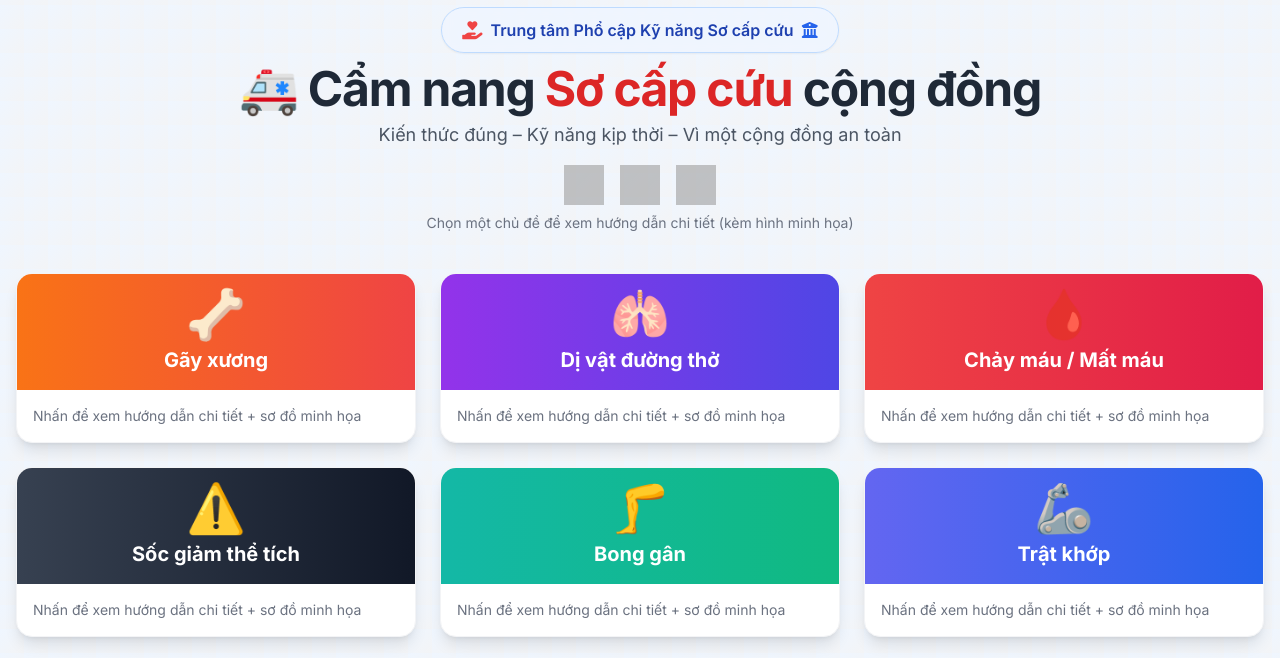
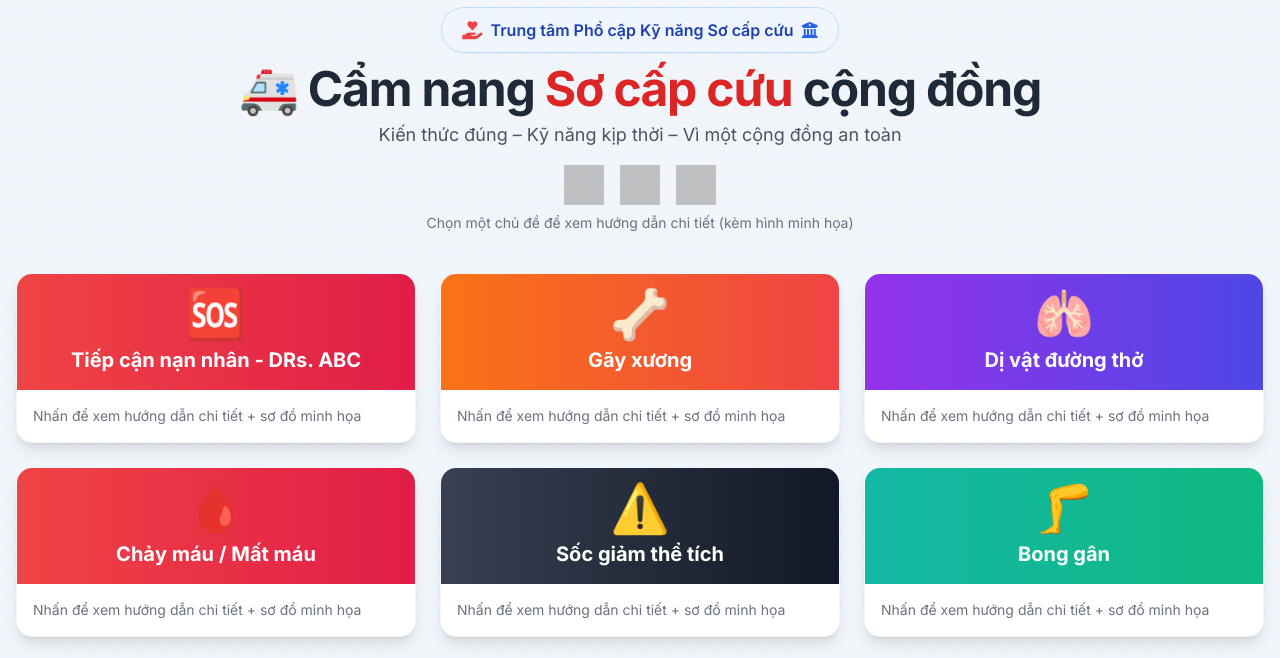
Before and after one commit to thanhpham24680-hub/App-S-c-u-EFASC, a website: page index.html in a window 1280 px wide. Shown: the part 139-797 px from the top of the page. Drawn offline with nearby package versions, Linux system fonts and the light colour scheme; grey boxes are pictures that could not be loaded.

Commit message:
cập nhật

```diff
--- a/index.html
+++ b/index.html
@@ -20,29 +20,22 @@
 <body class="bg-gradient-to-br from-blue-50 to-gray-100 bg-pattern">
 
 <div id="root" class="max-w-7xl mx-auto px-4 py-6">
-    <!-- Header với logo và thông tin - căn chỉnh đẹp, đồng bộ màu (theo đúng code bạn đã cung cấp) -->
+    <!-- Header với logo và thông tin - căn chỉnh đẹp, đồng bộ màu -->
     <div class="text-center mb-10">
-        <!-- Logo Trung tâm - kích thước vừa phải, bo tròn, bóng nhẹ, màu phù hợp -->
         <div class="flex justify-center mb-4">
             <div class="bg-white/80 backdrop-blur-sm rounded-2xl p-3 shadow-md inline-block border border-blue-100">
                 <img src="images/logo-trung-tam.jpg" alt="Trung tâm Sơ cấp cứu ĐHYD TP.HCM" class="h-20 w-auto object-contain">
             </div>
         </div>
-
-        <!-- Dòng chữ Trung tâm (đồng bộ màu xanh chủ đạo) -->
         <div class="inline-flex items-center gap-2 bg-blue-50/80 backdrop-blur-sm rounded-full px-5 py-2 shadow-sm mb-3 border border-blue-200">
             <i class="fas fa-hand-holding-heart text-red-500 text-lg"></i>
             <span class="text-blue-800 font-semibold">Trung tâm Phổ cập Kỹ năng Sơ cấp cứu</span>
             <i class="fas fa-university text-blue-600"></i>
         </div>
-
-        <!-- Tiêu đề chính -->
         <h1 class="text-4xl md:text-5xl font-extrabold text-gray-800 tracking-tight">
             🚑 Cẩm nang <span class="text-red-600">Sơ cấp cứu</span> cộng đồng
         </h1>
         <p class="text-gray-600 text-lg mt-2 max-w-2xl mx-auto">Kiến thức đúng – Kỹ năng kịp thời – Vì một cộng đồng an toàn</p>
-
-        <!-- Ảnh minh họa banner nhỏ -->
         <div class="mt-4 flex justify-center gap-4 flex-wrap">
             <img src="https://cdn-icons-png.flaticon.com/512/2942/2942807.png" class="w-10 h-10 opacity-60" alt="first aid">
             <img src="https://cdn-icons-png.flaticon.com/512/3080/3080598.png" class="w-10 h-10 opacity-60" alt="bone">
@@ -51,64 +44,78 @@
         <p class="text-gray-500 text-sm mt-2">Chọn một chủ đề để xem hướng dẫn chi tiết (kèm hình minh họa)</p>
     </div>
 
-    <!-- Danh sách bài học (grid) -->
+    <!-- Danh sách bài học grid -->
     <div id="lessons-grid" class="grid grid-cols-1 sm:grid-cols-2 lg:grid-cols-3 gap-6"></div>
 
     <!-- Chi tiết bài học (ẩn ban đầu) -->
     <div id="detail-view" class="hidden bg-white rounded-2xl shadow-xl overflow-hidden mt-6"></div>
 
-    <!-- Footer với tác giả và cảnh báo 115 nổi bật -->
+    <!-- Footer nổi bật với số 115 -->
     <footer class="mt-12 text-center border-t border-gray-200 pt-6">
         <div class="bg-white/60 backdrop-blur-sm rounded-2xl p-4 max-w-2xl mx-auto shadow-sm">
             <p class="text-gray-500 text-sm">© 2023 – Demo 2026 | Biên soạn bởi</p>
             <p class="text-2xl md:text-3xl font-extrabold text-transparent bg-clip-text bg-gradient-to-r from-red-600 to-blue-600">Phạm Duy Thanh</p>
             <p class="font-medium text-gray-700">Thành viên Trung tâm Phổ cập Kỹ năng Sơ cấp cứu – ĐHYD TP.HCM</p>
-
-            <!-- Dòng cảnh báo khẩn cấp được làm nổi bật -->
             <div class="mt-4 p-3 bg-red-50 border-l-4 border-red-600 rounded-lg shadow-sm">
                 <p class="text-red-700 font-bold text-lg flex items-center justify-center gap-2">
                     <i class="fas fa-phone-alt text-red-600 text-xl"></i>
                     🚨 Trong trường hợp khẩn cấp, hãy gọi <span class="text-2xl bg-red-600 text-white px-3 py-1 rounded-full mx-1">115</span> ngay lập tức.
                 </p>
             </div>
-
-            <p class="text-xs text-gray-400 mt-3">Tài liệu tham khảo: AHA 2020-2025, Bộ Y tế Việt Nam, Tổ chức Y tế Thế giới (WHO).</p>
+            <p class="text-xs text-gray-400 mt-3">Tài liệu tham khảo: AHA 2020-2025, Bộ Y tế Việt Nam, WHO.</p>
         </div>
     </footer>
 </div>
 
 <script>
     // --------------------------------------------------------------
-    // DỮ LIỆU 21 BÀI HỌC CHI TIẾT, CẬP NHẬT Y VĂN, NHIỀU HÌNH MINH HỌA (giữ nguyên nội dung đã được viết)
+    // DANH SÁCH BÀI HỌC (22 chủ đề, trong đó chủ đề đầu tiên là DRs. ABC)
     // --------------------------------------------------------------
     const lessons = [
+        // === CHỦ ĐỀ 1: TIẾP CẬN NẠN NHÂN - QUY TRÌNH DRs. ABC ===
+        {
+            id: "drs-abc",
+            title: "Tiếp cận nạn nhân - DRs. ABC",
+            icon: "🆘",
+            color: "red",
+            content: {
+                dauHieuChacChan: [],
+                dauHieuNghiVan: [
+                    "Quy trình DRs. ABC là bộ công cụ giúp xác định nhanh và can thiệp kịp thời các tình trạng đe dọa tính mạng.",
+                    "Nguyên tắc: Giải quyết triệt để từng bước theo thứ tự trước khi chuyển sang bước tiếp theo.",
+                    "Đặc biệt: Nếu nghi ngờ chấn thương cột sống (tai nạn giao thông, ngã cao, đau vùng cổ/lưng, tê bì chân tay) → KHÔNG ngửa đầu, chỉ dùng kỹ thuật nâng hàm."
+                ],
+                phanLoai: [
+                    { ten: "D - Danger (Nguy hiểm)", moTa: "Đảm bảo hiện trường an toàn (điện, cháy nổ, xe cộ). Không mạo hiểm sự an toàn của bản thân. Nếu có nguy cơ, di chuyển nạn nhân ra xa (chỉ khi an toàn).", color: "red" },
+                    { ten: "R - Response (Đáp ứng)", moTa: "Kiểm tra nạn nhân có tỉnh không bằng cách lay gọi 'Bạn có ổn không?' hoặc kích thích đau (véo vào mặt trong cánh tay). Nếu không đáp ứng → bất tỉnh.", color: "orange" },
+                    { ten: "S - Send for help (Kêu gọi)", moTa: "Gọi ngay tổng đài 115, hô hoán người xung quanh đến giúp đỡ. Càng sớm càng tốt.", color: "yellow" },
+                    { ten: "A - Airway (Đường thở)", moTa: "Khai thông đường thở: nếu nạn nhân bất tỉnh, dùng kỹ thuật ngửa đầu nâng cằm (trừ khi nghi ngờ chấn thương cột sống cổ thì dùng nâng hàm). Loại bỏ dị vật nếu có.", color: "blue" },
+                    { ten: "B - Breathing (Hô hấp)", moTa: "Nhìn, nghe, cảm nhận hơi thở trong 5-10 giây. Nếu không thở → bắt đầu CPR ngay lập tức (ép tim 30:2).", color: "green" },
+                    { ten: "C - Circulation (Tuần hoàn)", moTa: "Đánh giá màu da (hồng hào hay tái nhợt), nhiệt độ chi, kiểm tra thời gian đổ đầy mao mạch (ấn đầu ngón tay, thả ra, nếu lâu hơn 2 giây → tưới máu kém). Kiểm soát chảy máu nếu có.", color: "teal" }
+                ],
+                quyTrinh: [
+                    "1. D (Danger): Quan sát hiện trường, loại bỏ nguy cơ (tắt cầu dao điện, dẹp xe cộ, dập lửa...). Bảo vệ bản thân trước khi tiếp cận.",
+                    "2. R (Response): Lay gọi nạn nhân. Nếu không trả lời, hãy kích thích đau ở vùng da mỏng (mặt trong cánh tay).",
+                    "3. S (Send for help): Gọi 115 hoặc nhờ người khác gọi. Báo rõ địa điểm, tình trạng nạn nhân.",
+                    "4. A (Airway): Đặt nạn nhân nằm ngửa. Nếu không nghi chấn thương cột sống, một tay đặt lên trán ấn nhẹ, tay kia nâng cằm. Nếu nghi chấn thương cột sống, dùng hai tay nâng hàm (không ngửa đầu).",
+                    "5. B (Breathing): Áp tai sát miệng nạn nhân, nhìn lồng ngực. Nếu không thở → thổi ngạt 2 cái (mỗi cái 1 giây).",
+                    "6. C (Circulation): Bắt mạch cảnh (nếu không có mạch và nạn nhân bất tỉnh → ép tim). Nếu có chảy máu ngoài → ép trực tiếp cầm máu."
+                ],
+                luuY: "Quy trình này cần hoàn thành trong vòng 5 phút đầu. Nếu ở bất kỳ bước nào phát hiện vấn đề đe dọa tính mạng (như ngưng thở, ngưng tim), hãy can thiệp ngay trước khi chuyển bước tiếp theo. Ghi nhớ: DRs. ABC = Cứu người trong 'phút vàng'.",
+                illustration: `<div class="schema-svg"><svg width="260" height="180" viewBox="0 0 260 180"><rect x="10" y="10" width="240" height="160" fill="#fef2f2" stroke="#dc2626" stroke-width="2" rx="12"/><text x="130" y="35" text-anchor="middle" font-size="14" font-weight="bold" fill="#991b1b">DRs. ABC</text><text x="40" y="60" font-size="10">D - Danger (An toàn)</text><text x="40" y="80" font-size="10">R - Response (Đáp ứng)</text><text x="40" y="100" font-size="10">S - Send (Gọi 115)</text><text x="40" y="120" font-size="10">A - Airway (Đường thở)</text><text x="40" y="140" font-size="10">B - Breathing (Hô hấp)</text><text x="40" y="160" font-size="10">C - Circulation (Tuần hoàn)</text><text x="200" y="80" font-size="10">🔁 Lặp lại nếu</text><text x="200" y="95" font-size="10">tình trạng thay đổi</text></svg><p class="text-xs text-gray-500 mt-1">Sơ đồ tiếp cận nạn nhân DRs. ABC</p></div>`
+            }
+        },
+        // === CÁC BÀI HỌC CÒN LẠI (21 bài như trước) ===
         {
             id: "gay-xuong",
             title: "Gãy xương",
             icon: "🦴",
             color: "orange",
             content: {
-                dauHieuChacChan: [
-                    "Biến dạng chi (gập góc, ngắn lại, xoay bất thường)",
-                    "Tiếng lạo xạo của xương khi sờ hoặc cử động nhẹ",
-                    "Cử động bất thường ở vùng không có khớp (cử động như khớp giả)"
-                ],
-                dauHieuNghiVan: [
-                    "Đau dữ dội, sưng to tại vùng bị thương",
-                    "Bầm tím rộng, có thể kèm vết thương hở (gãy hở)",
-                    "Nạn nhân không thể cử động hoặc chịu lực lên chi bị thương"
-                ],
-                phanLoai: [
-                    { ten: "Gãy kín", moTa: "Xương gãy nhưng không rách da, nguy cơ nhiễm trùng thấp, nhưng có thể mất máu trong vùng gãy.", color: "blue" },
-                    { ten: "Gãy hở", moTa: "Đầu xương gãy đâm thủng da, vết thương hở, nguy cơ nhiễm trùng cao, mất máu nhiều. Cần che phủ vết thương sạch, không ấn trực tiếp vào xương lộ.", color: "red" }
-                ],
-                quyTrinh: [
-                    "1. Gọi 115 ngay sau khi sơ cứu ban đầu, đồng thời kiểm tra ABC (đường thở, hô hấp, tuần hoàn).",
-                    "2. Đặt nạn nhân ở tư thế thoải mái, ít đau nhất. Không cố gắng nắn hoặc kéo thẳng xương gãy.",
-                    "3. Bất động vùng gãy bằng nẹp tạm (que, báo cuộn) hoặc đệm quần áo, cố định ít nhất hai khớp trên và dưới vị trí gãy.",
-                    "4. Nếu gãy hở, dùng gạc vô trùng hoặc vải sạch che phủ vết thương, không ấn trực tiếp vào xương lộ. Cầm máu nhẹ nhàng xung quanh.",
-                    "5. Giữ ấm nạn nhân, nâng cao chi bị thương nếu không gây đau thêm, chờ xe cấp cứu."
-                ],
+                dauHieuChacChan: ["Biến dạng chi (gập góc, ngắn lại, xoay bất thường)", "Tiếng lạo xạo của xương khi sờ hoặc cử động nhẹ", "Cử động bất thường ở vùng không có khớp (cử động như khớp giả)"],
+                dauHieuNghiVan: ["Đau dữ dội, sưng to tại vùng bị thương", "Bầm tím rộng, có thể kèm vết thương hở (gãy hở)", "Nạn nhân không thể cử động hoặc chịu lực lên chi bị thương"],
+                phanLoai: [{ten:"Gãy kín",moTa:"Xương gãy nhưng không rách da, nguy cơ nhiễm trùng thấp, nhưng có thể mất máu trong vùng gãy.",color:"blue"},{ten:"Gãy hở",moTa:"Đầu xương gãy đâm thủng da, vết thương hở, nguy cơ nhiễm trùng cao, mất máu nhiều. Cần che phủ vết thương sạch, không ấn trực tiếp vào xương lộ.",color:"red"}],
+                quyTrinh: ["1. Gọi 115 ngay sau khi sơ cứu ban đầu, đồng thời kiểm tra ABC (đường thở, hô hấp, tuần hoàn).","2. Đặt nạn nhân ở tư thế thoải mái, ít đau nhất. Không cố gắng nắn hoặc kéo thẳng xương gãy.","3. Bất động vùng gãy bằng nẹp tạm (que, báo cuộn) hoặc đệm quần áo, cố định ít nhất hai khớp trên và dưới vị trí gãy.","4. Nếu gãy hở, dùng gạc vô trùng hoặc vải sạch che phủ vết thương, không ấn trực tiếp vào xương lộ. Cầm máu nhẹ nhàng xung quanh.","5. Giữ ấm nạn nhân, nâng cao chi bị thương nếu không gây đau thêm, chờ xe cấp cứu."],
                 luuY: "Tuyệt đối không tự ý kéo thẳng xương gãy, không di chuyển nạn nhân khi chưa cố định. Với nghi ngờ gãy xương đùi, xương chậu, đa chấn thương, ưu tiên bất động toàn thân và chống sốc.",
                 illustration: `<div class="schema-svg"><svg width="220" height="140" viewBox="0 0 220 140"><rect x="20" y="20" width="180" height="100" fill="#fef3c7" stroke="#f97316" stroke-width="2" rx="12"/><path d="M60 70 L160 70" stroke="#dc2626" stroke-width="4" stroke-dasharray="6,6"/><circle cx="110" cy="70" r="12" fill="#facc15" stroke="#eab308" stroke-width="2"/><text x="110" y="45" text-anchor="middle" font-size="12" fill="#92400e">Điểm gãy</text><text x="110" y="120" text-anchor="middle" font-size="10" fill="#b45309">Bất động, không di chuyển</text></svg><p class="text-xs text-gray-500 mt-1">Hình 1: Bất động xương gãy bằng nẹp tạm</p></div>`
             }
@@ -120,21 +127,9 @@
             color: "purple",
             content: {
                 dauHieuChacChan: [],
-                dauHieuNghiVan: [
-                    "Hóc không hoàn toàn: nạn nhân vẫn thở được, ho dữ dội, kích thích, có thể nói được.",
-                    "Hóc hoàn toàn: nạn nhân không thở, không ho, không nói được, hai tay ôm cổ, nhanh chóng tím tái, mất ý thức."
-                ],
-                phanLoai: [
-                    { ten: "Hóc không hoàn toàn", moTa: "Còn thở, khuyến khích ho mạnh, không can thiệp vỗ lưng hay ép bụng nếu ho hiệu quả. Theo dõi sát.", color: "yellow" },
-                    { ten: "Hóc hoàn toàn", moTa: "Cần thực hiện thủ thuật Heimlich ngay lập tức. Nếu nạn nhân bất tỉnh, bắt đầu CPR ngay.", color: "red" }
-                ],
-                quyTrinh: [
-                    "1. Đối với hóc hoàn toàn ở người tỉnh: Đứng sau nạn nhân, một chân đặt giữa hai chân họ. Nắm đấm tay thuận đặt vào vùng thượng vị (trên rốn, dưới mũi ức). Tay kia ôm lấy nắm đấm. Thúc mạnh 5 cái theo hướng từ trước ra sau, từ dưới lên trên.",
-                    "2. Sau mỗi 5 cái, kiểm tra xem dị vật đã bật ra chưa. Nếu chưa, lặp lại.",
-                    "3. Nếu nạn nhân hôn mê, đặt nằm ngửa, thực hiện ép bụng bằng cách quỳ rạp người, đặt gót bàn tay lên vùng thượng vị, tay kia đè lên và ấn mạnh 5 cái. Sau đó kiểm tra miệng.",
-                    "4. Nếu nạn nhân ngưng thở, ngưng tim, bắt đầu CPR ngay với tỉ lệ 30:2 (ép tim – thổi ngạt).",
-                    "5. Với hóc không hoàn toàn: khuyến khích ho, không làm gì thêm nhưng theo dõi, nếu chuyển sang nặng thì xử trí như trên."
-                ],
+                dauHieuNghiVan: ["Hóc không hoàn toàn: nạn nhân vẫn thở được, ho dữ dội, kích thích, có thể nói được.","Hóc hoàn toàn: nạn nhân không thở, không ho, không nói được, hai tay ôm cổ, nhanh chóng tím tái, mất ý thức."],
+                phanLoai: [{ten:"Hóc không hoàn toàn",moTa:"Còn thở, khuyến khích ho mạnh, không can thiệp vỗ lưng hay ép bụng nếu ho hiệu quả. Theo dõi sát.",color:"yellow"},{ten:"Hóc hoàn toàn",moTa:"Cần thực hiện thủ thuật Heimlich ngay lập tức. Nếu nạn nhân bất tỉnh, bắt đầu CPR ngay.",color:"red"}],
+                quyTrinh: ["1. Đối với hóc hoàn toàn ở người tỉnh: Đứng sau nạn nhân, một chân đặt giữa hai chân họ. Nắm đấm tay thuận đặt vào vùng thượng vị (trên rốn, dưới mũi ức). Tay kia ôm lấy nắm đấm. Thúc mạnh 5 cái theo hướng từ trước ra sau, từ dưới lên trên.","2. Sau mỗi 5 cái, kiểm tra xem dị vật đã bật ra chưa. Nếu chưa, lặp lại.","3. Nếu nạn nhân hôn mê, đặt nằm ngửa, thực hiện ép bụng bằng cách quỳ rạp người, đặt gót bàn tay lên vùng thượng vị, tay kia đè lên và ấn mạnh 5 cái. Sau đó kiểm tra miệng.","4. Nếu nạn nhân ngưng thở, ngưng tim, bắt đầu CPR ngay với tỉ lệ 30:2 (ép tim – thổi ngạt).","5. Với hóc không hoàn toàn: khuyến khích ho, không làm gì thêm nhưng theo dõi, nếu chuyển sang nặng thì xử trí như trên."],
                 luuY: "Tuyệt đối không vỗ lưng khi hóc hoàn toàn vì có thể làm dị vật tụt sâu hơn. Không móc họng khi chưa nhìn thấy dị vật. Trẻ em dưới 1 tuổi không ép bụng mà dùng vỗ lưng 5 cái + ấn ngực 5 cái.",
                 illustration: `<div class="schema-svg"><svg width="240" height="160" viewBox="0 0 240 160"><rect x="30" y="20" width="180" height="120" fill="#e0e7ff" stroke="#6366f1" stroke-width="2" rx="10"/><circle cx="120" cy="70" r="18" fill="#f97316" opacity="0.7"/><path d="M70 90 L170 90" stroke="#dc2626" stroke-width="3" stroke-dasharray="4,4"/><text x="120" y="45" text-anchor="middle" font-size="12" fill="#4338ca">Vị trí nắm đấm</text><text x="120" y="135" text-anchor="middle" font-size="10" fill="#4338ca">Thúc mạnh 5 cái từ trước ra sau</text></svg><p class="text-xs text-gray-500 mt-1">Thủ thuật Heimlich (ép bụng) ở người lớn</p></div>`
             }
@@ -145,27 +140,10 @@
             icon: "🩸",
             color: "red",
             content: {
-                dauHieuChacChan: [
-                    "Máu chảy thành tia (động mạch) hoặc chảy ồ ạt, thấm nhanh qua băng",
-                    "Nạn nhân có dấu hiệu sốc giảm thể tích: da xanh, vã mồ hôi lạnh, mạch nhanh nhỏ, huyết áp tụt."
-                ],
-                dauHieuNghiVan: [
-                    "Chảy máu chậm hơn từ tĩnh mạch, máu đỏ sẫm, chảy đều.",
-                    "Chảy máu trong: sau chấn thương bụng/ngực, nạn nhân đau, bụng chướng, da xanh, không có vết thương ngoài."
-                ],
-                phanLoai: [
-                    { ten: "Chảy máu ngoài (động mạch)", moTa: "Máu đỏ tươi, phun thành tia, nguy cơ mất máu nhanh. Cần ép trực tiếp và garo nếu cần thiết.", color: "red" },
-                    { ten: "Chảy máu ngoài (tĩnh mạch)", moTa: "Máu đỏ sẫm, chảy đều, có thể cầm bằng ép trực tiếp và băng ép.", color: "orange" },
-                    { ten: "Chảy máu trong", moTa: "Nghi ngờ khi có chấn thương vùng bụng/ngực, nạn nhân sốc không rõ nguyên nhân, cần cấp cứu ngay.", color: "gray" }
-                ],
-                quyTrinh: [
-                    "1. Đảm bảo an toàn: đeo găng tay (hoặc dùng túi nilon, vải sạch).",
-                    "2. Ép trực tiếp lên vết thương bằng gạc hoặc vải sạch, giữ chặt ít nhất 10 phút không gián đoạn. Nếu gạc thấm máu, đặt thêm lớp mới lên trên, không bỏ lớp cũ ra.",
-                    "3. Nâng cao chi bị thương (nếu không có gãy xương) để giảm chảy máu.",
-                    "4. Băng ép cố định gạc, nhưng không quá chặt gây hoại tử đầu chi.",
-                    "5. Nếu máu vẫn chảy nhiều, ép thêm điểm ép động mạch phía trên vết thương (cánh tay, bẹn). Trường hợp đe dọa tính mạng có thể dùng garo (ga-rô) nhưng phải ghi rõ thời gian và thông báo cho nhân viên y tế.",
-                    "6. Chảy máu mũi: cúi đầu về phía trước, bóp phần mềm mũi 10-15 phút, chườm lạnh sống mũi."
-                ],
+                dauHieuChacChan: ["Máu chảy thành tia (động mạch) hoặc chảy ồ ạt, thấm nhanh qua băng","Nạn nhân có dấu hiệu sốc giảm thể tích: da xanh, vã mồ hôi lạnh, mạch nhanh nhỏ, huyết áp tụt."],
+                dauHieuNghiVan: ["Chảy máu chậm hơn từ tĩnh mạch, máu đỏ sẫm, chảy đều.","Chảy máu trong: sau chấn thương bụng/ngực, nạn nhân đau, bụng chướng, da xanh, không có vết thương ngoài."],
+                phanLoai: [{ten:"Chảy máu ngoài (động mạch)",moTa:"Máu đỏ tươi, phun thành tia, nguy cơ mất máu nhanh. Cần ép trực tiếp và garo nếu cần thiết.",color:"red"},{ten:"Chảy máu ngoài (tĩnh mạch)",moTa:"Máu đỏ sẫm, chảy đều, có thể cầm bằng ép trực tiếp và băng ép.",color:"orange"},{ten:"Chảy máu trong",moTa:"Nghi ngờ khi có chấn thương vùng bụng/ngực, nạn nhân sốc không rõ nguyên nhân, cần cấp cứu ngay.",color:"gray"}],
+                quyTrinh: ["1. Đảm bảo an toàn: đeo găng tay (hoặc dùng túi nilon, vải sạch).","2. Ép trực tiếp lên vết thương bằng gạc hoặc vải sạch, giữ chặt ít nhất 10 phút không gián đoạn. Nếu gạc thấm máu, đặt thêm lớp mới lên trên, không bỏ lớp cũ ra.","3. Nâng cao chi bị thương (nếu không có gãy xương) để giảm chảy máu.","4. Băng ép cố định gạc, nhưng không quá chặt gây hoại tử đầu chi.","5. Nếu máu vẫn chảy nhiều, ép thêm điểm ép động mạch phía trên vết thương (cánh tay, bẹn). Trường hợp đe dọa tính mạng có thể dùng garo (ga-rô) nhưng phải ghi rõ thời gian và thông báo cho nhân viên y tế.","6. Chảy máu mũi: cúi đầu về phía trước, bóp phần mềm mũi 10-15 phút, chườm lạnh sống mũi."],
                 luuY: "Không rút dị vật đâm trong vết thương (dao, mảnh thủy tinh) vì có thể gây chảy máu ồ ạt. Không băng quá chặt. Gọi 115 ngay nếu chảy máu nhiều hoặc nghi ngờ chảy máu trong.",
                 illustration: `<div class="schema-svg"><svg width="200" height="130" viewBox="0 0 200 130"><rect x="30" y="20" width="140" height="90" fill="#fee2e2" stroke="#ef4444" stroke-width="2" rx="8"/><circle cx="100" cy="65" r="15" fill="#dc2626"/><text x="100" y="70" text-anchor="middle" fill="white" font-size="11">Ép</text><text x="100" y="115" text-anchor="middle" font-size="10">Ép trực tiếp + nâng cao chi</text></svg><p class="text-xs text-gray-500 mt-1">Cầm máu bằng ép trực tiếp và băng ép</p></div>`
             }
@@ -427,7 +405,7 @@
         }
     ];
 
-    // Hàm gradient màu
+    // Hàm gradient màu (giữ nguyên)
     function getGradientClass(color) {
         const map = {
             orange:'from-orange-500 to-red-500', purple:'from-purple-500 to-pink-500', red:'from-red-500 to-rose-600', dark:'from-gray-700 to-gray-900',
```
